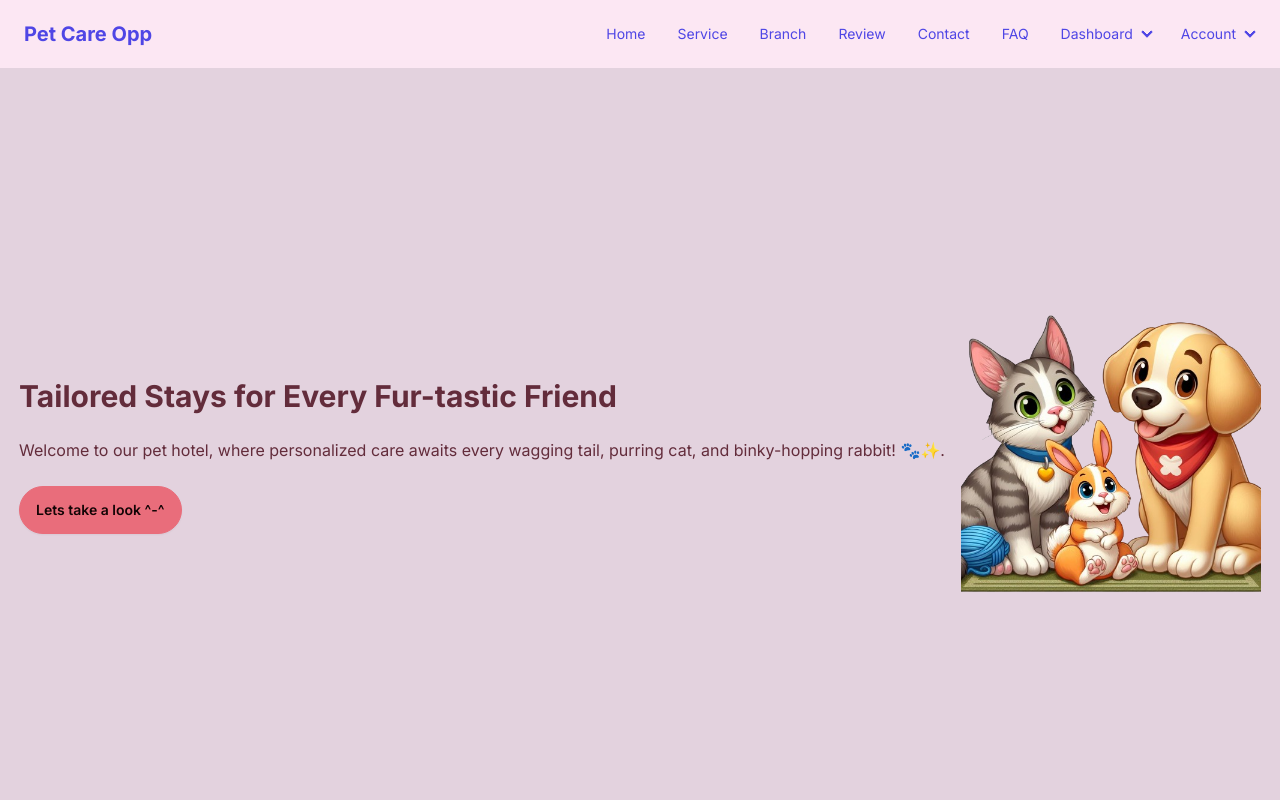
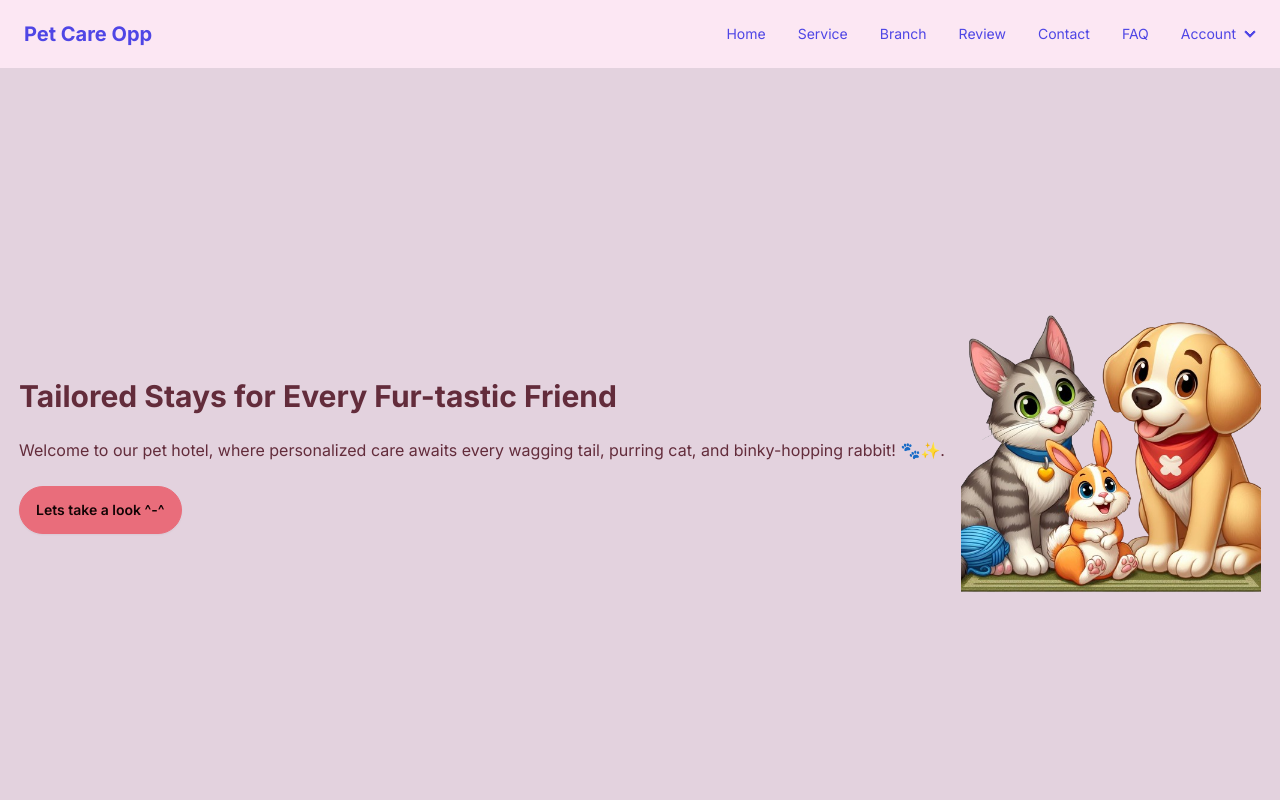
Before and after one commit to superbolang/project-devscale, a Next.js app: page / in a window 1280 px wide. Shown: the top 800 px of the page. Built offline with nearby package versions, Linux system fonts and the light colour scheme.

Commit message:
fix: applying theme 2

```diff
--- a/src/components/Navbar.jsx
+++ b/src/components/Navbar.jsx
@@ -48,6 +48,8 @@ export const Navbar = ({ isAdmin, name, children }) => {
                     </>
                   ) : null}
 
+                  {name ? (
+                    <>
                       <li>
                         <details>
                           <summary>Dashboard</summary>
@@ -76,6 +78,8 @@ export const Navbar = ({ isAdmin, name, children }) => {
                           </ul>
                         </details>
                       </li>
+                    </>
+                  ) : null}
                   <li>
                     <details>
                       <summary>Account</summary>
```
Lines whose indentation alone changed are shown as unchanged.
